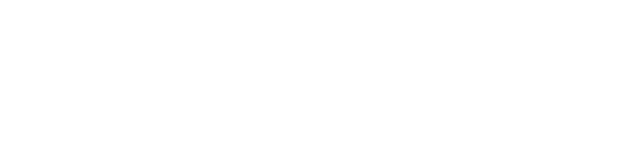
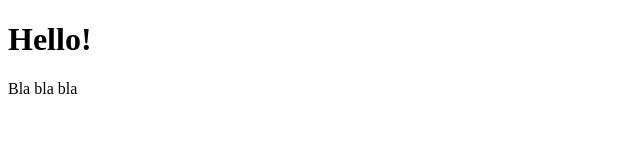
Before and after one commit to guiuconstantin/folderuldeazi, a plain HTML site: page index.html in a window 1280 px wide. Shown: the whole page, without its empty margins (0-640 px from the left). Drawn offline with Linux system fonts and the light colour scheme.

Commit message:
commit_03

```diff
--- a/index.html
+++ b/index.html
@@ -8,6 +8,8 @@
 </head>
 
 <body>
-    <script src=""></script>
+    <h1>Hello!</h1>
+    <p>Bla bla bla</p>
+    <script src="main.js"></script>
 </body>
 </html>
```
Also changed, not shown: main.js (added).
